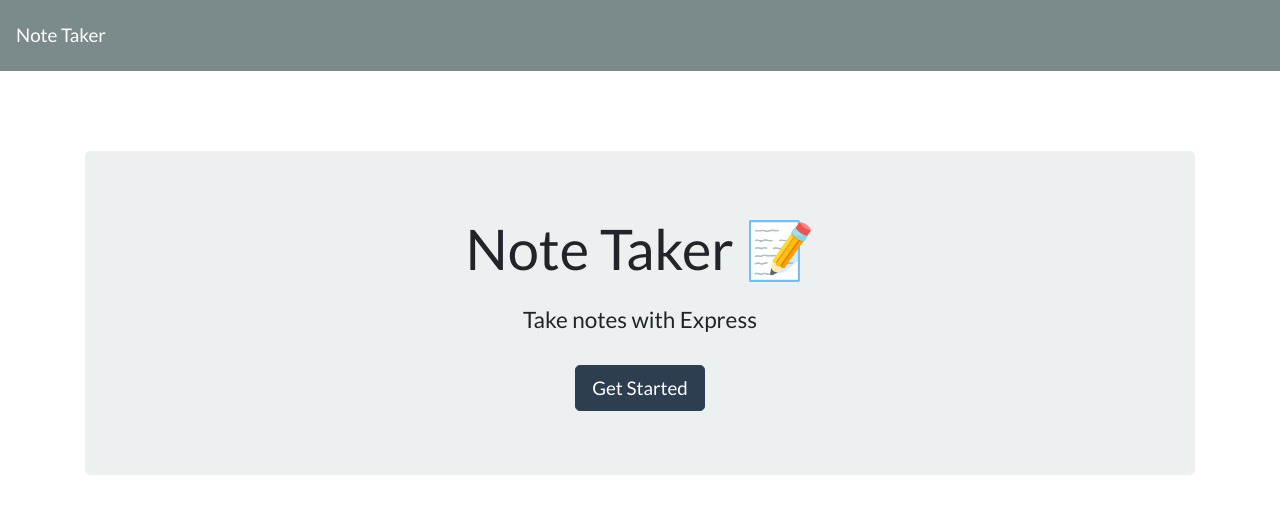
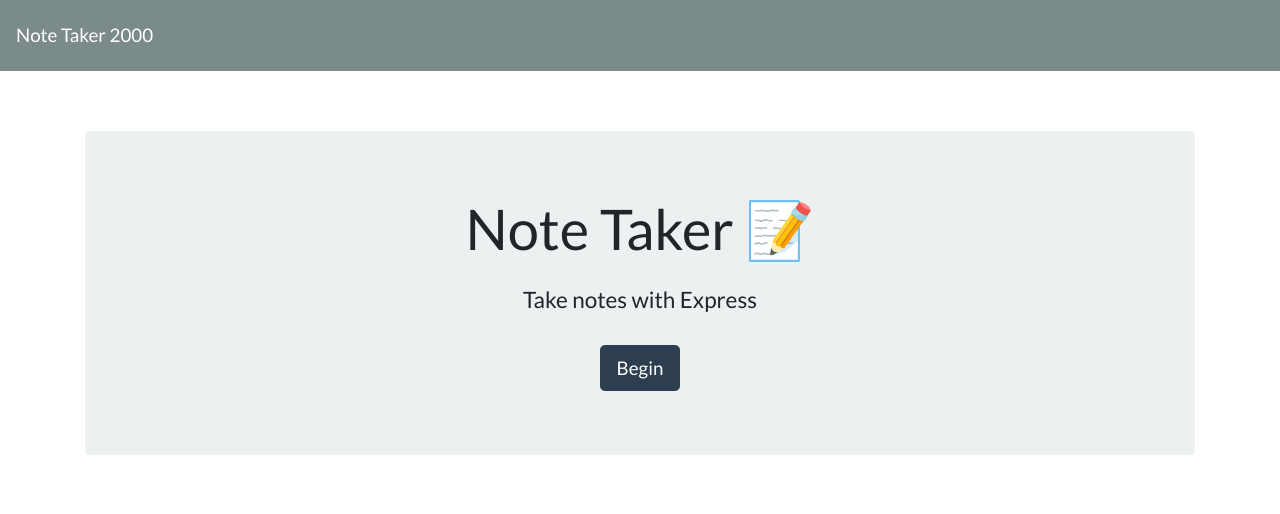
Before and after one commit to JamesStitzel/Note-Taker-2000, a website: page public/index.html in a window 1280 px wide. Drawn offline with nearby package versions, Linux system fonts and the light colour scheme.

Commit message:
Improved routes and html pages

```diff
--- a/package.json
+++ b/package.json
@@ -9,6 +9,6 @@
   "author": "",
   "license": "ISC",
   "dependencies": {
-    "express": "^4.16.4"
+    "express": "^4.17.1"
   }
 }
--- a/public/index.html
+++ b/public/index.html
@@ -5,22 +5,26 @@
   <meta charset="UTF-8">
   <meta name="viewport" content="width=device-width, initial-scale=1.0">
   <meta http-equiv="X-UA-Compatible" content="ie=edge">
-  <title>Note Taker</title>
+
+  <title>Note Taker 2000</title>
   <link rel="stylesheet" href="https://cdnjs.cloudflare.com/ajax/libs/bootswatch/4.1.3/flatly/bootstrap.min.css" />
 </head>
 
 <body>
+
   <nav class="navbar navbar-dark bg-dark">
-    <a class="navbar-brand" href="/">Note Taker
+    <a class="navbar-brand" href="/">Note Taker 2000
     </a>
   </nav>
+
   <div class="container">
-    <div style="margin-top: 80px;" class="jumbotron text-center">
-      <h1 class="display-4">Note Taker <span role="img" aria-label="Memo">📝</span></h1>
+    <div style="margin-top: 60px;" class="jumbotron text-center">
+      <h1 class="display-4">Note Taker <span role="img" aria-label="Note">📝</span></h1>
       <h4 class="mt-4">Take notes with Express</h4>
-      <a class="btn btn-primary btn-lg mt-4" href="/notes" role="button">Get Started</a>
+      <a class="btn btn-primary btn-lg mt-4" href="/notes" role="button">Begin</a>
     </div>
   </div>
+
   <script src="/assets/js/index.js"></script>
 </body>
 
```
Also changed, not shown: public/assets/js/index.js (+1 -11 lines), public/notes.html (+2 -2 lines), routes/apiRoutes.js (+8 -2 lines), routes/htmlRoutes.js (+0 -8 lines), 1 other file.
